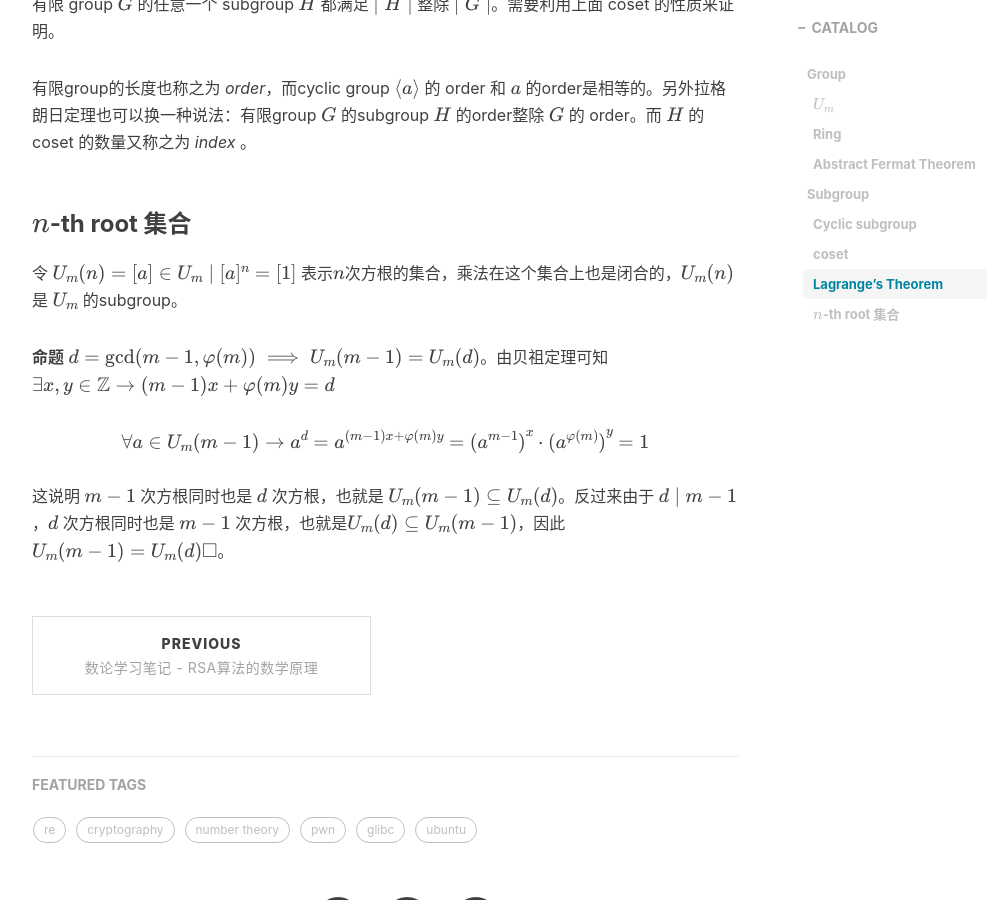
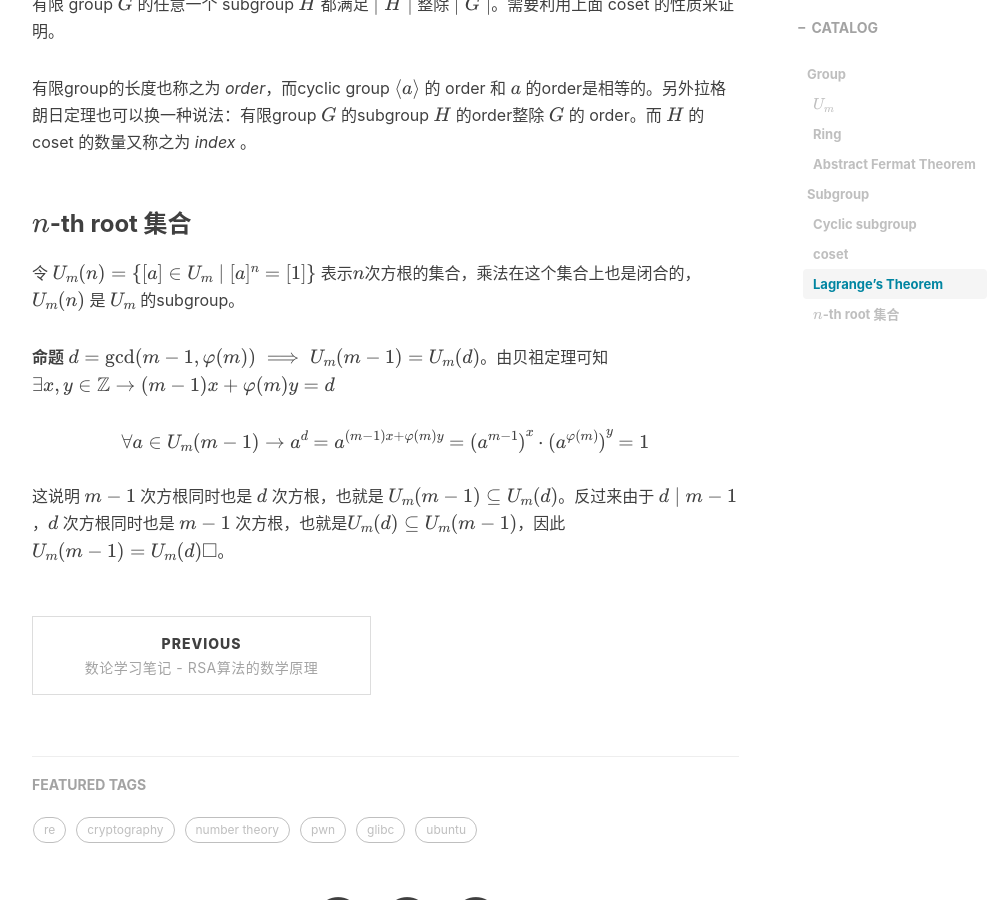
Before and after one commit to kayoch1n/kayoch1n.github.io, a Jekyll site: the page built from _posts/2022-06-05-group.markdown, in a window 1280 px wide and 900 px high, scrolled down 5780 px. Shown: the whole window, without its empty margins (233-1239 px from the left). Built offline with Jekyll 4.4.1, drawn with Linux system fonts in a browser that asks for light colours; nearby versions of some CDN libraries; comment, search, counter and statistics services are not loaded; some of the changed text lies outside the part shown.

Commit message:
Update _posts/2022-06-05-group.markdown

````diff
--- a/_posts/2022-06-05-group.markdown
+++ b/_posts/2022-06-05-group.markdown
@@ -152,7 +152,7 @@
 <14>={1, 14}
 ```
 
-把$\langle4\rangle$、$\langle11\rangle$和$\langle 14\rangle$合并得到 $\{1,4,11,14\}$，这是一个subgroup却不是一个cyclic subgroup。
+把$\langle4\rangle$、$\langle11\rangle$和$\langle 14\rangle$合并得到 $\lbrace 1,4,11,14\rbrace$，这是一个subgroup却不是一个cyclic subgroup。
 
 **命题** 任意一个来自有限 group $G$的元素 $a$ 的order等于cyclic group $\langle a\rangle$的元素的数量。
 
@@ -197,7 +197,7 @@
 
 ### $n$-th root 集合
 
-令 $U_m(n)=\{[a]\in U_m\mid [a]^{n}=[1]\}$ 表示$n$次方根的集合，乘法在这个集合上也是闭合的，$U_m(n)$ 是 $U_m$ 的subgroup。
+令 $U_m(n)=\lbrace [a]\in U_m\mid [a]^{n}=[1]\rbrace$ 表示$n$次方根的集合，乘法在这个集合上也是闭合的，$U_m(n)$ 是 $U_m$ 的subgroup。
 
 **命题** $d=\gcd(m-1,\varphi(m))\implies U_{m}(m-1)=U_m(d)$。由贝祖定理可知 $\exists x,y\in\mathbb{Z}\to (m-1)x+\varphi(m)y=d$
 
````
